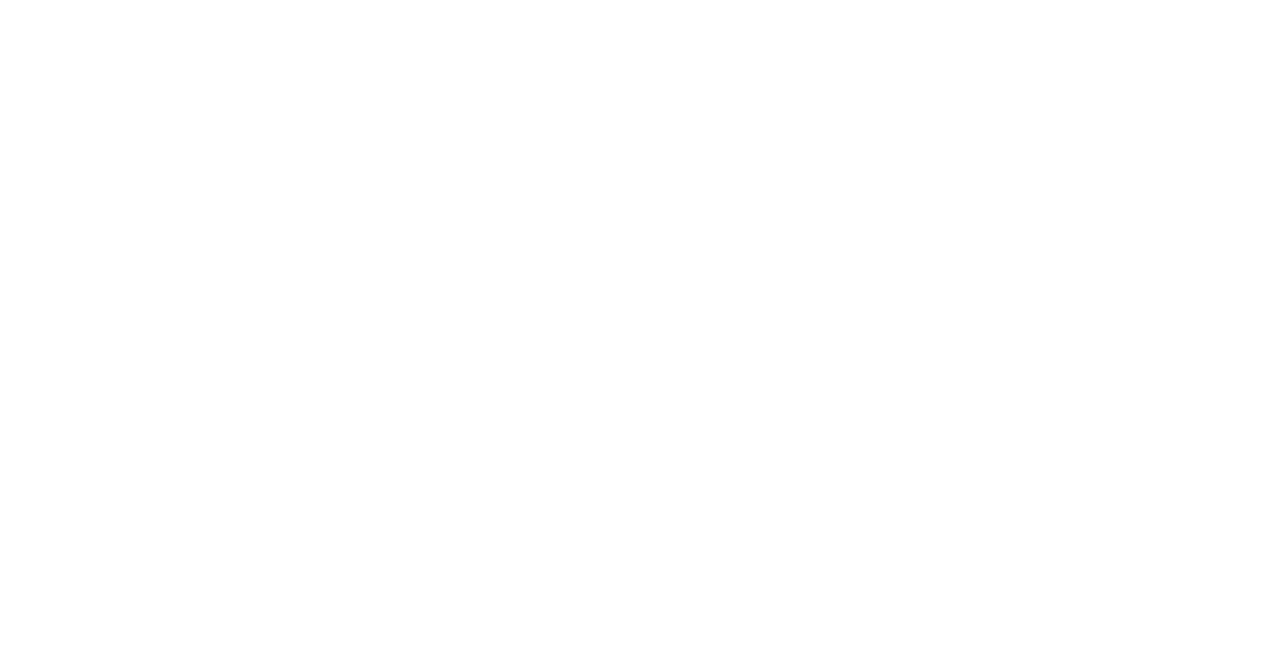
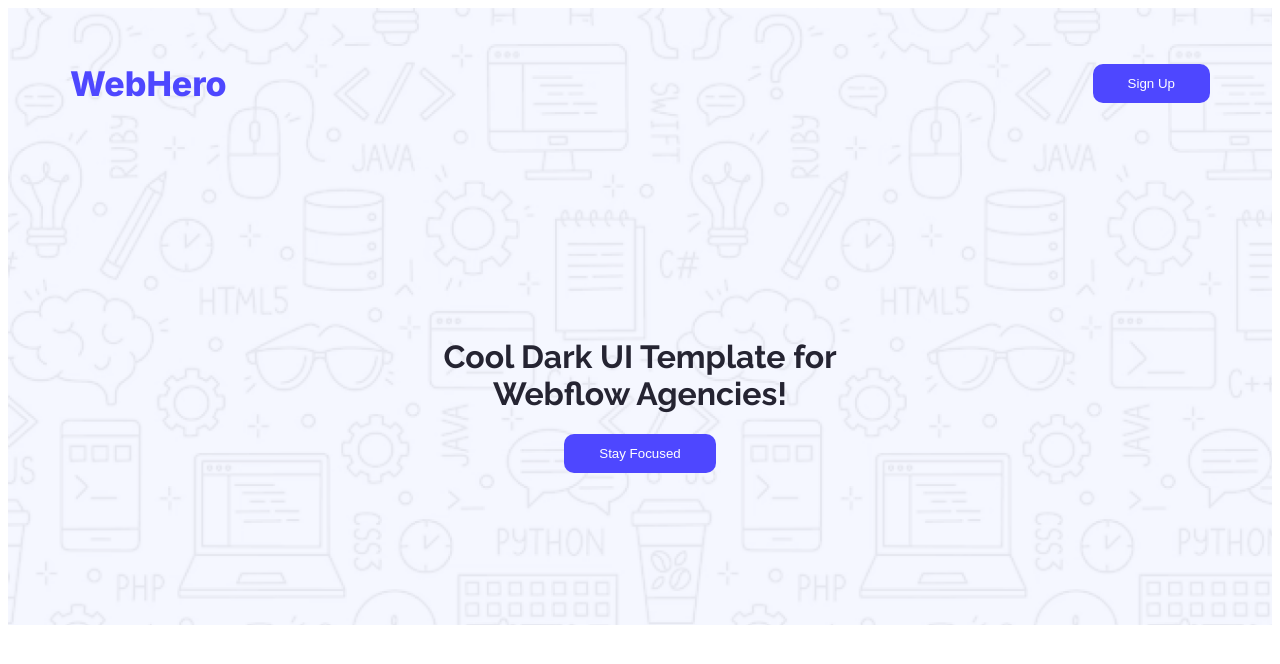
Before and after one commit to Shajid1041/Pro-hero-assignment-01, a plain HTML site: page index.html in a window 1280 px wide. Drawn offline with Linux system fonts and the light colour scheme.

Commit message:
added header section

```diff
--- a/index.html
+++ b/index.html
@@ -4,10 +4,24 @@
     <meta charset="UTF-8">
     <meta name="viewport" content="width=device-width, initial-scale=1.0">
     <title>WebHero</title>
+    <link rel="preconnect" href="https://fonts.googleapis.com">
+<link rel="preconnect" href="https://fonts.gstatic.com" crossorigin>
+<link href="https://fonts.googleapis.com/css2?family=Inter:ital,opsz,wght@0,14..32,100..900;1,14..32,100..900&display=swap" rel="stylesheet">
+<link rel="preconnect" href="https://fonts.googleapis.com">
+<link rel="preconnect" href="https://fonts.gstatic.com" crossorigin>
+<link href="https://fonts.googleapis.com/css2?family=Raleway:ital,wght@0,100..900;1,100..900&display=swap" rel="stylesheet">
     <link rel="stylesheet" href="styles/style.css">
 </head>
-<body>
+<body class="raleway-normal">
     <header>
+        <nav>
+            <h1 class="inter-logo">WebHero</h1>
+            <a href=""><button class="btn">Sign Up</button></a>
+        </nav>
+        <div class="hero-section">
+            <h1 class="hero-text">Cool Dark UI Template for <br> Webflow Agencies!</h1>
+            <button class="btn">Stay Focused</button>
+        </div>
 
     </header>
     <main>
--- a/styles/style.css
+++ b/styles/style.css
@@ -0,0 +1,58 @@
+header{
+    background-image: url('../Assets/Hero-bg.png');
+    background-repeat: no-repeat;
+    background-size: cover;
+    padding-bottom: 152px;
+
+}
+
+.inter-logo{
+  font-family: "Inter", sans-serif;
+  font-optical-sizing: auto;
+  font-weight: 800;
+  font-style: normal;
+  color: #4E47FF;
+}
+
+.raleway-normal{
+  font-family: "Raleway", sans-serif;
+  font-optical-sizing: auto;
+  font-style: normal;
+}
+
+.btn{
+    border-radius: 10px;
+    background-color: #4E47FF;
+    color: white;
+    padding: 12px 35px;
+    border: none;
+}
+
+nav{
+    max-width: 1140px;
+    margin: 0 auto;
+    height: 151px;
+    display: flex;
+    justify-content: space-between;
+    align-items: center;
+}
+
+nav h1{
+    font-size: 34px;
+}
+
+.hero-section{
+    display: flex;
+    flex-direction: column;
+    align-items: center;
+    justify-content: center;
+    text-align: center;
+    margin-top: 158px;
+
+
+}
+.hero-section h1{
+    font-size: 65;
+    font-weight: bold;
+    color: #252432;
+}
```
